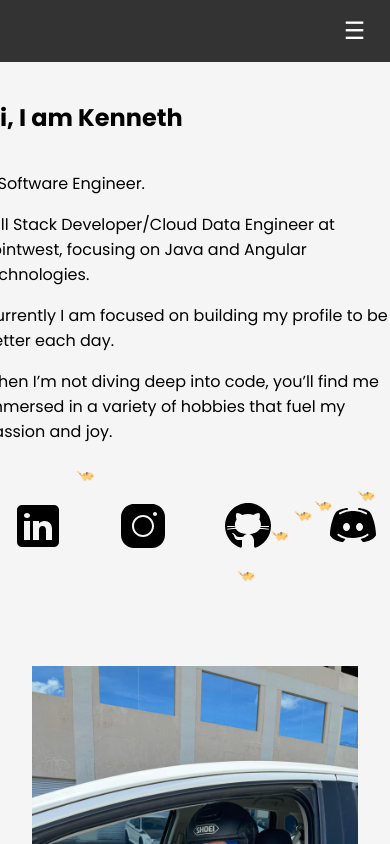
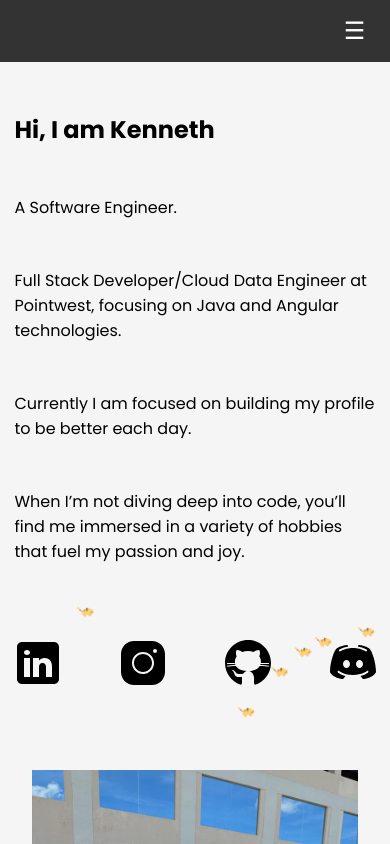
Before and after one commit to kevrom0215/profile, a React (Create React App) app in the folder my-app/: page /#/ in a window 390 px wide. Shown: the top 844 px of the page. Built offline with nearby package versions, Linux system fonts and the light colour scheme.

Commit message:
fixed css center

```diff
--- a/my-app/src/App.js
+++ b/my-app/src/App.js
@@ -1,6 +1,5 @@
 import './App.css';
 import React from 'react';
-import '@mui/icons-material';
 import Dashboard from './pages/Dashboard/Dashboard';
 import { BrowserRouter as Router, Route, Routes, useNavigate, HashRouter } from 'react-router-dom';  // Ensure these imports
 import NotFound from './components/NotFound/NotFound';
@@ -11,7 +10,6 @@ import Playground from './pages/Playground/Playground';
 import Menu from './pages/Menu/Menu';
 import AboutMe from './pages/AboutMe/AboutMe';
 import ContactMe from './pages/ContactMe/ContactMe';
-import 'material-icons/iconfont/material-icons.css';
 
 
 const AppContent =()=>{
--- a/my-app/src/pages/AboutMe/AboutMe.css
+++ b/my-app/src/pages/AboutMe/AboutMe.css
@@ -13,17 +13,17 @@
   grid-template-columns: 1fr 1fr; /* 2 columns */
   margin: auto;
   width: 80%;
+  padding-top: 1rem;
 }
 
 /* Styling for each grid item */
 .grid-item {
   color: black;
-  margin: auto;
   align-self: center;
   justify-self: center;
-  padding: 1rem;
   align-items: center;
   justify-content: center;
+  margin: auto;
 }
 
 /* Media query for responsive behavior */
@@ -31,7 +31,8 @@
   .grid-container {
     grid-template-columns: 1fr;
     justify-content: center;
-    align-items: center; /* Stack items in 1 column */
+    align-items: center;
+    text-align: left;
   }
   .grid-item {
     justify-content: center;
@@ -41,7 +42,10 @@
 
 /* Description text style */
 .description {
+  margin: 1rem;
+  padding: 1rem;
   text-align: left !important;
+  justify-items: left;
 }
 
 /* Footer.css */
--- a/my-app/src/pages/AboutMe/AboutMe.jsx
+++ b/my-app/src/pages/AboutMe/AboutMe.jsx
@@ -65,8 +65,8 @@ const AboutMe = () => {
       <div className="wrapper">
         <div className="grid-container">
           <div className="grid-item">
-            <div className="about">
-              <h2>Hi, I am Kenneth </h2>
+            <div>
+              <h2 className="description">Hi, I am Kenneth </h2>
             </div>
             <p className="description">A Software Engineer.</p>
             <p className="description">
@@ -281,7 +281,7 @@ const AboutMe = () => {
           <img src={"https://www.dlsu.edu.ph/wp-content/uploads/2024/10/dlsu-gcoe-logo-300x169.png"} style={{height:150}}/>
       </div>
       <div className="grid-item">
-        <p className="description">
+        <p>
           De La Salle University Manila
         </p>
         <p>BS Mechanical Engineering Minor in Mechatronics Engineering
```
